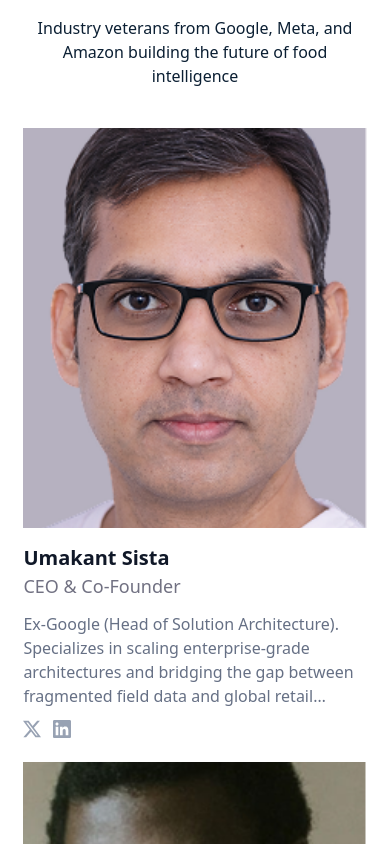
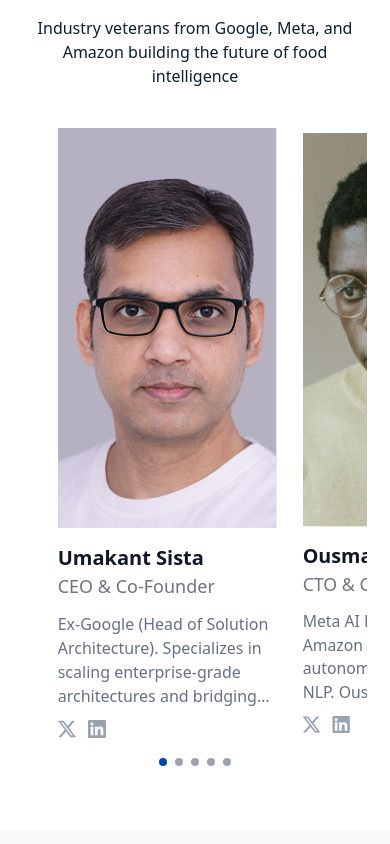
Before and after one commit to kushagraporwal-a/tracerty_website_development, a Next.js app: page /about-us in a window 390 px wide. Shown: the part 1600-2444 px from the top of the page. Built offline with nearby package versions, Linux system fonts and the light colour scheme.

Commit message:
feat: added responsive design for about and contact pages

```diff
--- a/src/components/common/PeopleInfoCards.tsx
+++ b/src/components/common/PeopleInfoCards.tsx
@@ -1,4 +1,7 @@
 import Image from "next/image";
+import { useRef, useState } from "react";
+
+import { cn } from "@/utils/cn";
 
 type PersonItem = {
   imageSrc: string;
@@ -16,10 +19,66 @@ type PeopleInfoCardsProps = {
 };
 
 export default function PeopleInfoCards({ items, className }: PeopleInfoCardsProps) {
+  const carouselRef = useRef<HTMLDivElement | null>(null);
+  const itemRefs = useRef<Array<HTMLElement | null>>([]);
+  const [activeSlide, setActiveSlide] = useState(0);
+
+  const handleCarouselScroll = () => {
+    if (!carouselRef.current) return;
+    const container = carouselRef.current;
+    const firstCard = container.firstElementChild as HTMLElement | null;
+    if (!firstCard) return;
+
+    const gap = 24;
+    const slideWidth = firstCard.offsetWidth + gap;
+    if (!slideWidth) return;
+    const nextIndex = Math.round(container.scrollLeft / slideWidth);
+    const boundedIndex = Math.min(Math.max(nextIndex, 0), items.length - 1);
+    setActiveSlide(boundedIndex);
+  };
+
+  const scrollToSlide = (index: number) => {
+    const target = itemRefs.current[index];
+    if (!target) return;
+    target.scrollIntoView({ behavior: "smooth", block: "nearest", inline: "center" });
+    setActiveSlide(index);
+  };
+
+  const snapToNearestSlide = () => {
+    if (!carouselRef.current) return;
+    const container = carouselRef.current;
+    const firstCard = container.firstElementChild as HTMLElement | null;
+    if (!firstCard) return;
+
+    const gap = 24;
+    const slideWidth = firstCard.offsetWidth + gap;
+    if (!slideWidth) return;
+    const nearestIndex = Math.round(container.scrollLeft / slideWidth);
+    const boundedIndex = Math.min(Math.max(nearestIndex, 0), items.length - 1);
+    scrollToSlide(boundedIndex);
+  };
+
   return (
-    <div className={`grid gap-6 md:grid-cols-2 xl:grid-cols-5 ${className ?? ""}`}>
+    <div className={className ?? ""}>
+      <div
+        ref={carouselRef}
+        onScroll={handleCarouselScroll}
+        onTouchEnd={snapToNearestSlide}
+        onMouseUp={snapToNearestSlide}
+        className="flex snap-x snap-mandatory scroll-smooth gap-6 overflow-x-auto px-[10%] pb-2 md:hidden [&::-webkit-scrollbar]:hidden"
+        style={{ scrollbarWidth: "none", msOverflowStyle: "none" }}
+      >
         {items.map((person, index) => (
-        <article key={`${person.name}-${index}`}>
+          <article
+            ref={(element) => {
+              itemRefs.current[index] = element;
+            }}
+            key={`${person.name}-${index}`}
+            className={cn(
+              "w-[80%] shrink-0 snap-center transition-transform duration-300 ease-out",
+              activeSlide === index ? "scale-100" : "scale-[0.985]",
+            )}
+          >
             <div className="relative mb-4 h-[400px] w-full overflow-hidden">
               <Image src={person.imageSrc} alt={person.imageAlt} fill className="object-cover" />
             </div>
@@ -56,5 +115,61 @@ export default function PeopleInfoCards({ items, className }: PeopleInfoCardsPro
           </article>
         ))}
       </div>
+
+      {items.length > 1 && (
+        <div className="mt-3 flex justify-center gap-2 md:hidden">
+          {items.map((person, index) => (
+            <button
+              key={`${person.name}-dot-${index}`}
+              type="button"
+              aria-label={`Go to team card ${index + 1}`}
+              onClick={() => scrollToSlide(index)}
+              className="h-2 w-2 rounded-full transition-colors duration-200"
+              style={{ backgroundColor: activeSlide === index ? "#0047AB" : "#9CA3AF" }}
+            />
+          ))}
+        </div>
+      )}
+
+      <div className="hidden gap-6 md:grid md:grid-cols-2 xl:grid-cols-5">
+        {items.map((person, index) => (
+          <article key={`${person.name}-desktop-${index}`}>
+            <div className="relative mb-4 h-[400px] w-full overflow-hidden">
+              <Image src={person.imageSrc} alt={person.imageAlt} fill className="object-cover" />
+            </div>
+
+            <h3 className="text-left text-xl font-bold" style={{ color: "#101828" }}>
+              {person.name}
+            </h3>
+            <p className="mb-3 text-left text-lg font-normal" style={{ color: "#717182" }}>
+              {person.designation}
+            </p>
+            <p
+              className="mb-3 text-left text-base font-normal"
+              style={{
+                color: "#667085",
+                display: "-webkit-box",
+                overflow: "hidden",
+                textOverflow: "ellipsis",
+                WebkitBoxOrient: "vertical",
+                WebkitLineClamp: 4,
+              }}
+              title={person.description}
+            >
+              {person.description}
+            </p>
+
+            <div className="flex items-center gap-3">
+              <a href={person.twitterUrl} target="_blank" rel="noreferrer">
+                <Image src="/assets/aboutUs/twitter.svg" alt="Twitter" width={18} height={18} />
+              </a>
+              <a href={person.linkedinUrl} target="_blank" rel="noreferrer">
+                <Image src="/assets/aboutUs/linkedin.svg" alt="LinkedIn" width={18} height={18} />
+              </a>
+            </div>
+          </article>
+        ))}
+      </div>
+    </div>
   );
 }
--- a/src/components/layout/SiteFooter.tsx
+++ b/src/components/layout/SiteFooter.tsx
@@ -99,8 +99,8 @@ export default function SiteFooter() {
 
         <div className="py-4">
           <p className="mb-4 text-base font-semibold text-white">Stay Updated</p>
-          <form onSubmit={handleSubmit} className="flex items-start">
-            <div className="mr-1.5 w-full max-w-xs">
+          <form onSubmit={handleSubmit} className="flex flex-col items-start gap-2 sm:flex-row sm:items-start sm:gap-0">
+            <div className="w-full sm:mr-1.5 sm:max-w-xs">
               <input
                 value={email}
                 onChange={(event) => setEmail(event.target.value)}
@@ -114,7 +114,7 @@ export default function SiteFooter() {
                 </p>
               ) : null}
             </div>
-            <PrimaryButton type="submit">Get in Touch</PrimaryButton>
+            <PrimaryButton type="submit" className="w-full sm:w-auto">Get in Touch</PrimaryButton>
           </form>
         </div>
 
--- a/src/pages/about-us.tsx
+++ b/src/pages/about-us.tsx
@@ -209,7 +209,7 @@ export default function AboutUsPage() {
 
       <section id="our-journey" className="mb-16 scroll-mt-28">
         <div className="relative h-[420px] w-full overflow-hidden rounded-2xl">
-          <Image src="/assets/aboutUs/journey.png" alt="Our journey" fill className="object-cover" />
+          <Image src="/assets/aboutUs/journey.png" alt="Our journey" fill className="object-contain" />
         </div>
       </section>
 
@@ -229,9 +229,9 @@ export default function AboutUsPage() {
           {`We are seeking visionary engineers and forward-thinking design partners to build the digital fabric of a sustainable future.`}
         </p>
 
-        <div className="flex justify-center gap-4">
-          <PrimaryButton type="button">View Openings</PrimaryButton>
-          <OutlineButton type="button">Become a Design Partner</OutlineButton>
+        <div className="flex flex-col justify-center gap-4 sm:flex-row">
+          <PrimaryButton type="button" className="w-full sm:w-auto">View Openings</PrimaryButton>
+          <OutlineButton type="button" className="w-full sm:w-auto">Become a Design Partner</OutlineButton>
         </div>
       </section>
     </>
--- a/src/pages/contact-us.tsx
+++ b/src/pages/contact-us.tsx
@@ -14,7 +14,7 @@ export default function ContactUsPage() {
       <section className="relative left-1/2 w-screen -translate-x-1/2" style={{ backgroundColor: "#F8F9FB" }}>
         <div className="mx-auto w-full max-w-7xl py-16">
           <div className="grid gap-8 lg:grid-cols-2 lg:items-center">
-            <div className="grid h-fit content-start gap-4 md:grid-cols-2">
+            <div className="grid h-fit content-start gap-4 md:grid-cols-2 p-6 ">
               <div className="p-6">
                 <h1 className="mb-4 text-[40px] font-bold leading-tight" style={{ color: "#131313" }}>
                   {`We'd love to hear from you`}
```
Lines whose indentation alone changed are shown as unchanged.
